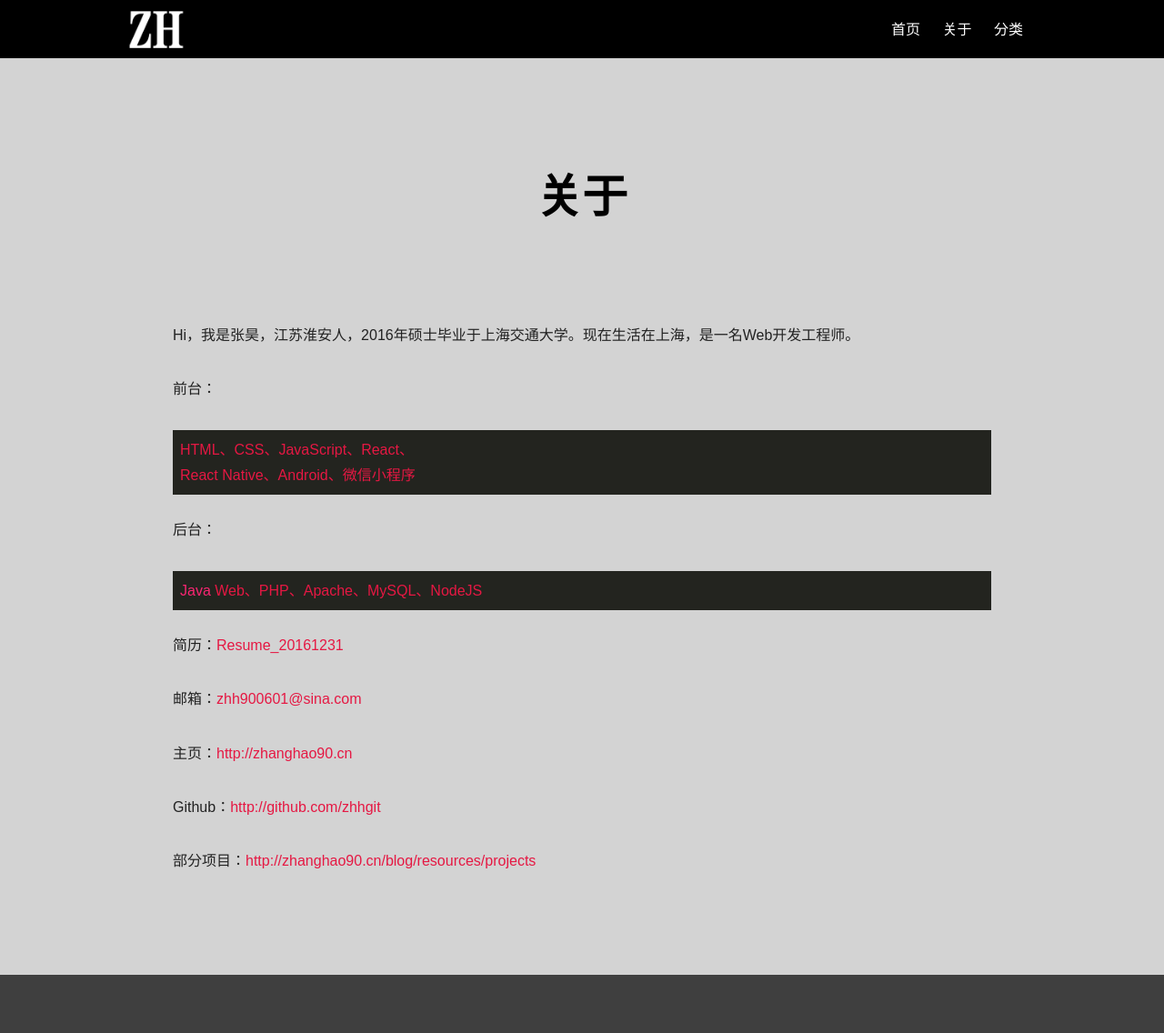
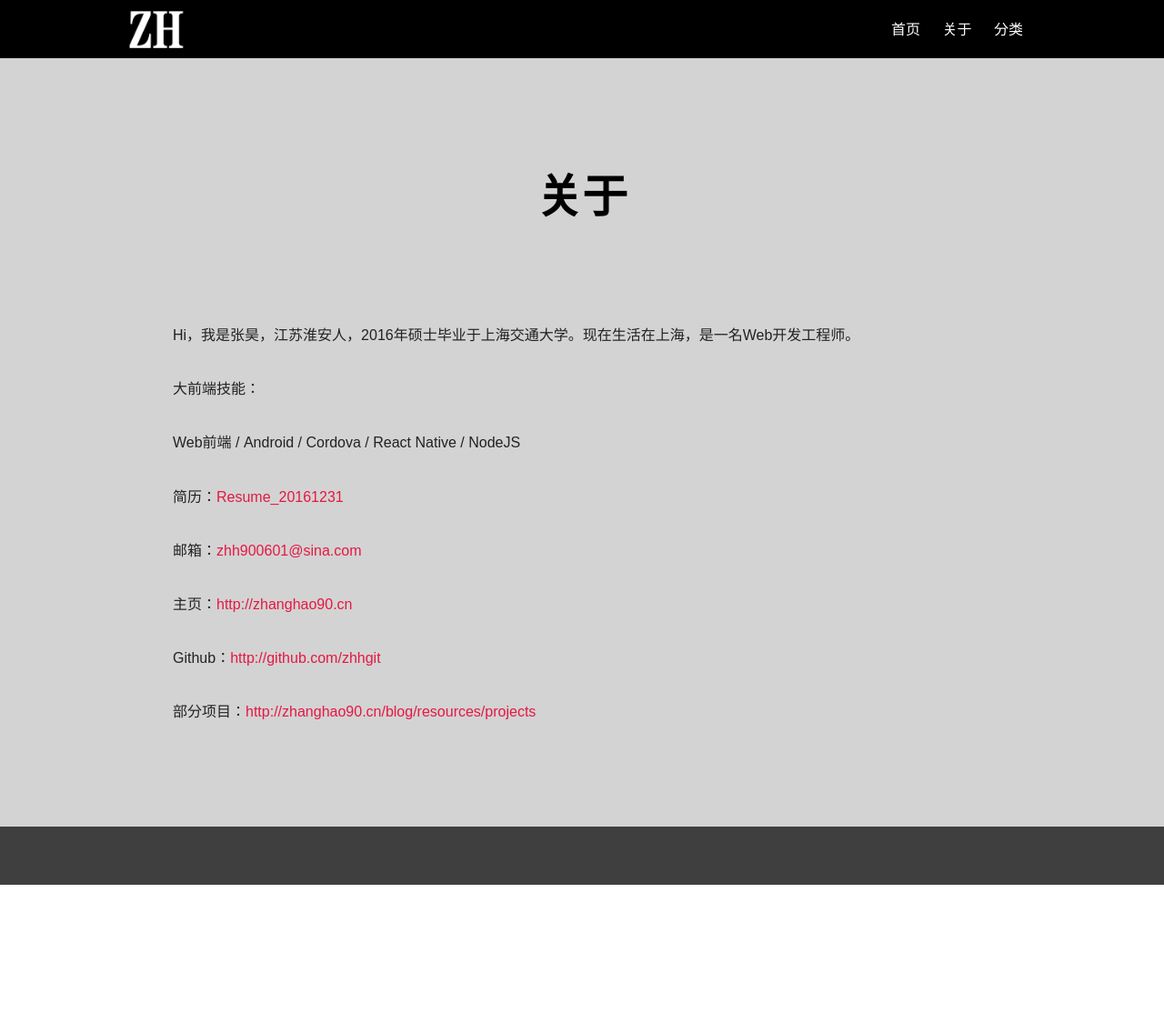
Before and after one commit to zhhgit/blog, a Jekyll site: the page built from about.md, in a window 1280 px wide. Shown: the whole page at 91% size. Built offline with Jekyll 4.4.1, drawn with Linux system fonts in a browser that asks for light colours; comment, search, counter and statistics services are not loaded; after the commit the page ends 973 px from its top, so only the background shows below that.

Commit message:
revise about.md

```diff
--- a/about.md
+++ b/about.md
@@ -7,16 +7,11 @@ tags: [张昊，上海交通大学]
 
 Hi，我是张昊，江苏淮安人，2016年硕士毕业于上海交通大学。现在生活在上海，是一名Web开发工程师。
 
-前台：
+大前端技能：
 
-    HTML、CSS、JavaScript、React、
-    React Native、Android、微信小程序
+Web前端 / Android / Cordova / React Native / NodeJS
 
-后台：
-
-    Java Web、PHP、Apache、MySQL、NodeJS
-
-简历：[Resume_20161231](http://zhhgit.github.io/Simple-resume/)
+简历：[Resume_20161231](http://zhhgit.github.io/simple_resume/)
 
 邮箱：[zhh900601@sina.com](mailto:zhh900601@sina.com)
 
```
